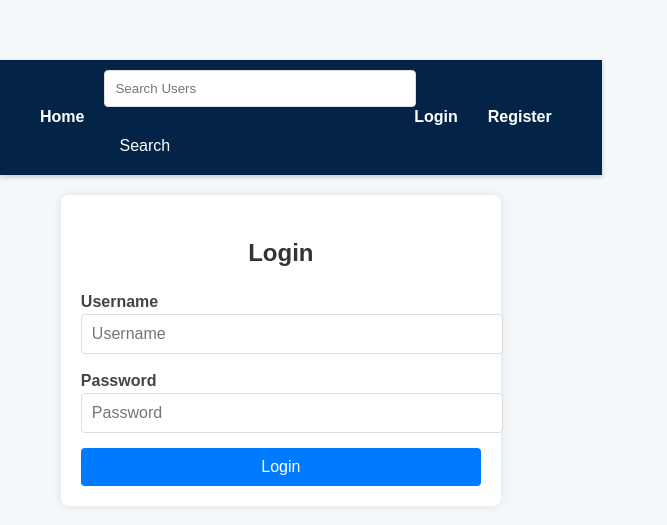
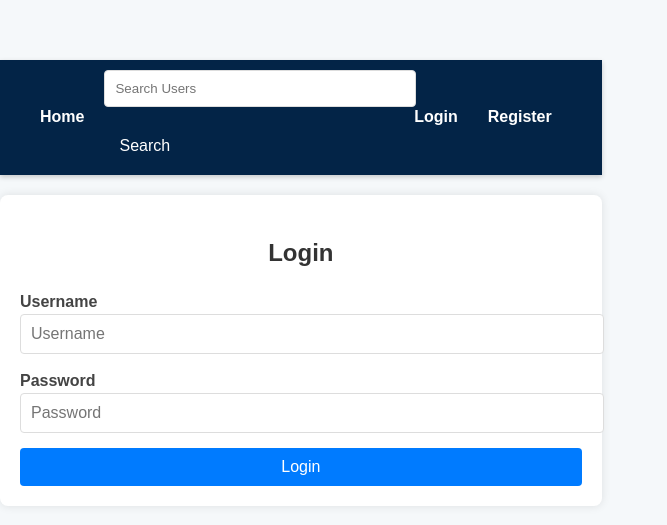
Before and after one commit to Aliceintech/Dan_Ye-Meiqing_Shi-Project3, a React (Vite) app in the folder frontend/: page /login in a window 1280 px wide. Shown: the part 107-632 px from the top of the page, without its empty margins (0-667 px from the left). Built offline with nearby package versions, Linux system fonts and the light colour scheme; no server answers.

Commit message:
backticks

```diff
--- a/frontend/src/components/Common.css
+++ b/frontend/src/components/Common.css
@@ -1,15 +1,14 @@
-.auth-container {
+  .auth-container {
+    display: flex;
+    flex-direction: column;
+    align-items: center; /* Centers content horizontally */
+    justify-content: flex-start; /* Aligns items from the top */
+    padding: 20px;
     width: 100%;
-    max-width: 400px; /* Set a max-width for larger screens */
     margin: 20px auto;
-    padding: 20px;
     box-shadow: 0 0 10px rgba(0, 0, 0, 0.1);
     border-radius: 8px;
     background-color: #fff;
-    display: flex;
-    flex-direction: column;
-    align-items: center;
-    justify-content: flex-start;
   }
 
   .auth-container h2 {
--- a/frontend/src/components/Home.jsx
+++ b/frontend/src/components/Home.jsx
@@ -26,7 +26,7 @@ function Home() {
   const handleDelete = async (statusId) => {
     if (window.confirm("Are you sure you want to delete this status?")) {
       try {
-        const response = await fetch('/api/status/${statusId}', {
+        const response = await fetch(`/api/status/${statusId}`, {
           method: 'DELETE',
           headers: {
             // 如果您使用身份验证，请确保包含必要的认证信息
@@ -50,7 +50,7 @@ function Home() {
 
   const submitEdit = async () => {
     try {
-      const response = await fetch('/api/status/${editingStatus._id}', {
+      const response = await fetch(`/api/status/${editingStatus._id}`, {
         method: 'PUT',
         headers: {
           'Content-Type': 'application/json',
--- a/frontend/src/components/SearchResults.jsx
+++ b/frontend/src/components/SearchResults.jsx
@@ -12,7 +12,7 @@ function SearchResults() {
       console.log('Sending request with query:', query); // 打印发送的请求
 
       try {
-        const response = await fetch('/api/user/search-users?query=${query}');
+        const response = await fetch(`/api/user/search-users?query=${query}`);
         console.log('Received response:', response); // 打印接收到的响应
 
         if (response.ok) {
--- a/frontend/src/components/UserDetails.css
+++ b/frontend/src/components/UserDetails.css
@@ -1,21 +1,21 @@
 /* UserDetails.css */
-.user-details-container {
+  .user-details-container {
     display: flex;
     flex-direction: column;
-    align-items: center;
-    justify-content: flex-start; /* Align items from the top */
+    align-items: center; /* Centers content horizontally */
+    justify-content: flex-start; /* Aligns items from the top */
     padding: 20px;
     width: 100%;
-}
+  }
 
-.user-details-header {
+  .user-details-header {
     text-align: center;
     margin-bottom: 20px;
-    position: sticky; /* Make the header sticky */
+    position: sticky; /* Makes the header sticky */
     top: 0; /* Stick to the top */
-    background-color: white; /* Set background color to maintain readability */
-    z-index: 1000; /* Ensure it stays above other content */
-}
+    background: white; /* Add a background so it's not transparent */
+    z-index: 1000; /* Ensures it's above other content */
+  }
 
   .user-details-header h1 {
     font-size: 2em;
--- a/frontend/src/components/UserDetails.jsx
+++ b/frontend/src/components/UserDetails.jsx
@@ -17,7 +17,7 @@ function UserDetails() {
   useEffect(() => {
     const fetchDetailsAndStatuses = async () => {
       try {
-        const response = await fetch('/api/user/user/${username}');
+        const response = await fetch(`/api/user/user/${username}`);
         if (response.ok) {
           const data = await response.json();
           setUserDetails(data.userDetails);
--- a/frontend/src/context/StatusContext.jsx
+++ b/frontend/src/context/StatusContext.jsx
@@ -26,7 +26,7 @@ export const StatusProvider = ({ children }) => {
 
   const fetchUserStatuses = async (username) => {
     try {
-      const response = await fetch('/api/status/user/${username}');
+      const response = await fetch(`/api/status/user/${username}`);
       if (response.ok) {
         return await response.json();
       } else {
```
